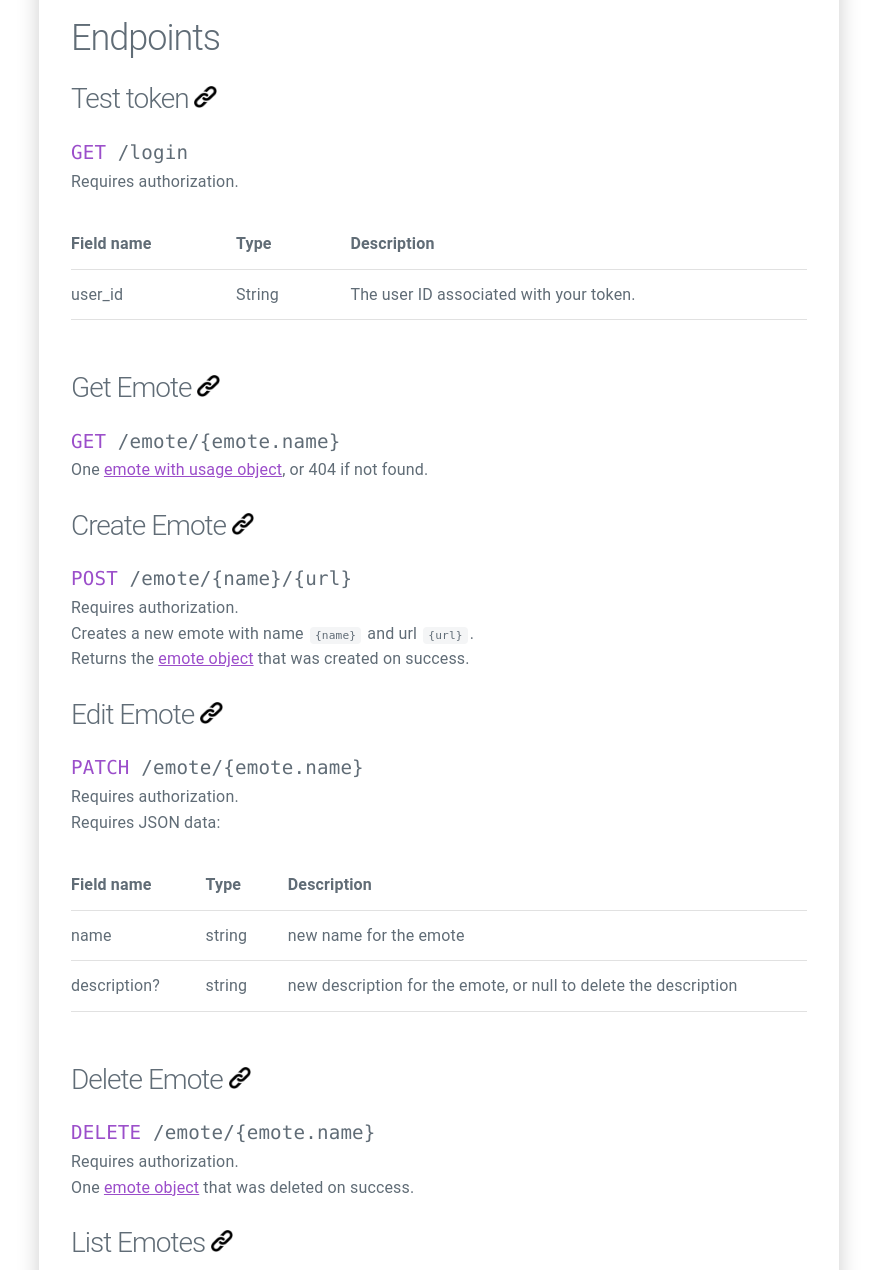
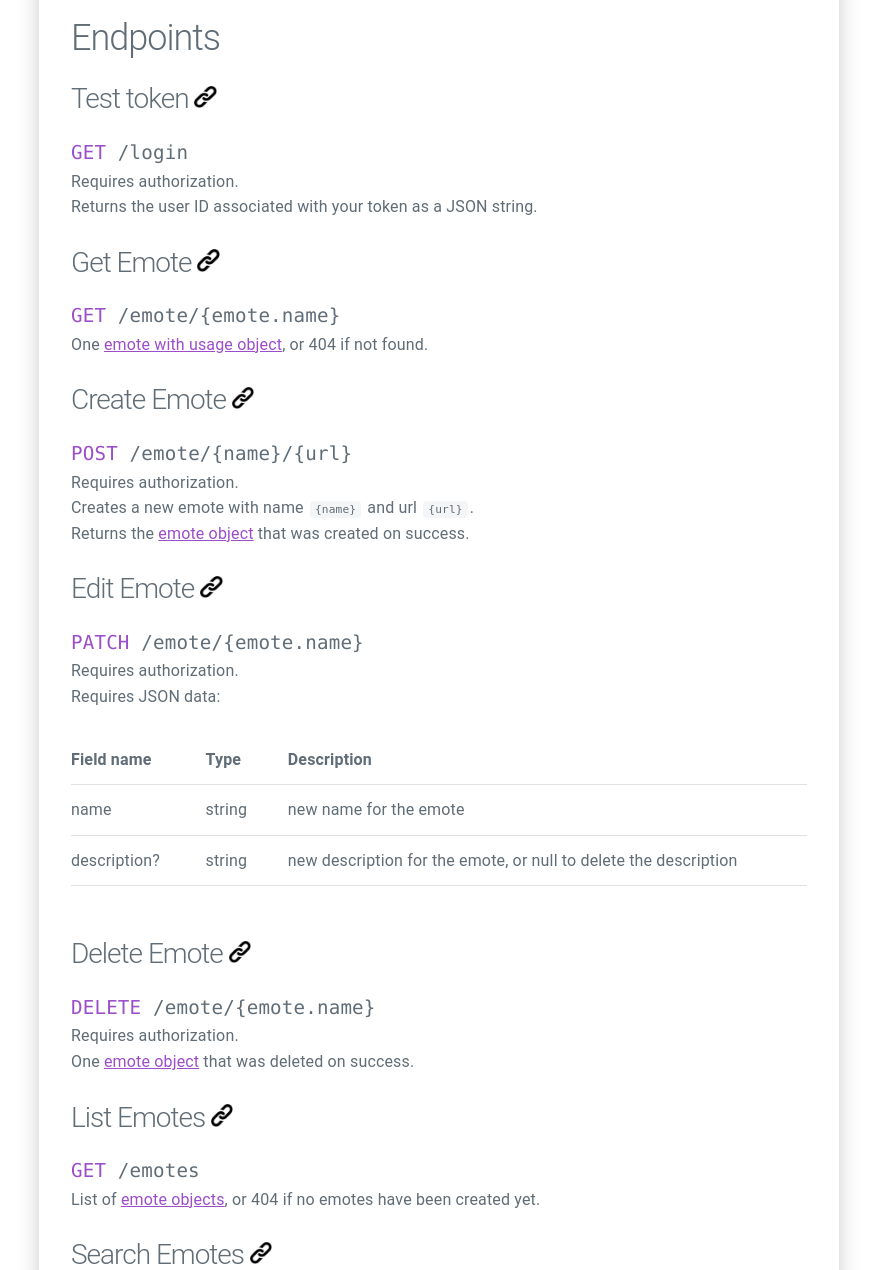
Before and after one commit to EmoteBot/EmoteCollector-website, a Python web app: template templates/api_doc.html in a window 1280 px wide. Shown: the part 1558-2828 px from the top of the page, without its empty margins (201-1078 px from the left). Run offline with Jinja, Linux system fonts and the light colour scheme; the template is opened without the code that fills it, so the values that code supplies are empty.

Commit message:
api: update /login response format
it's silly to use an object for just one value
send just the value instead.

```diff
--- a/api.py
+++ b/api.py
@@ -85,7 +85,7 @@ async def emote(request):
 @routes.get(api_prefix+'/login')
 @requires_auth
 async def login(request):
-	return web.json_response(dict(user_id=request.user_id))
+	return web.json_response(str(request.user_id))
 
 @routes.patch(api_prefix+'/emote/{name}')
 @requires_auth
--- a/templates/api_doc.html
+++ b/templates/api_doc.html
@@ -97,10 +97,7 @@
 	{% endmacro %}
 
 	{% call endpoint('Test token', 'test-token', 'GET', '/login', authed=True) %}
-		<div class=table-container><table class="fields">
-			{{ fields_header }}
-			<tr> <td>user_id <td>String <td>The user ID associated with your token.
-		</table></div>
+		Returns the user ID associated with your token as a JSON string.
 	{% endcall %}
 
 	{% call endpoint('Get Emote', 'get-emote', 'GET', '/emote/{emote.name}') %}
```
